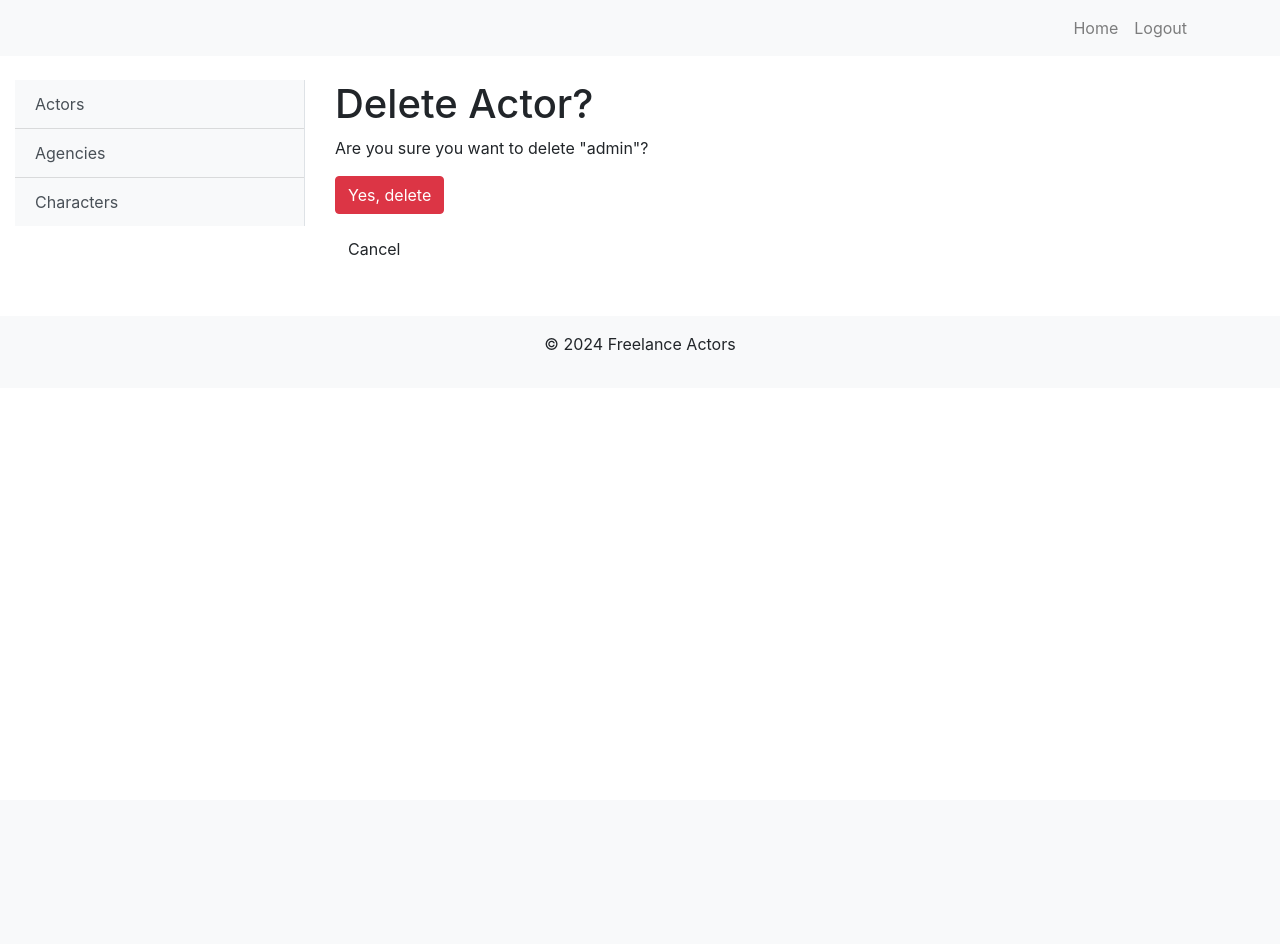
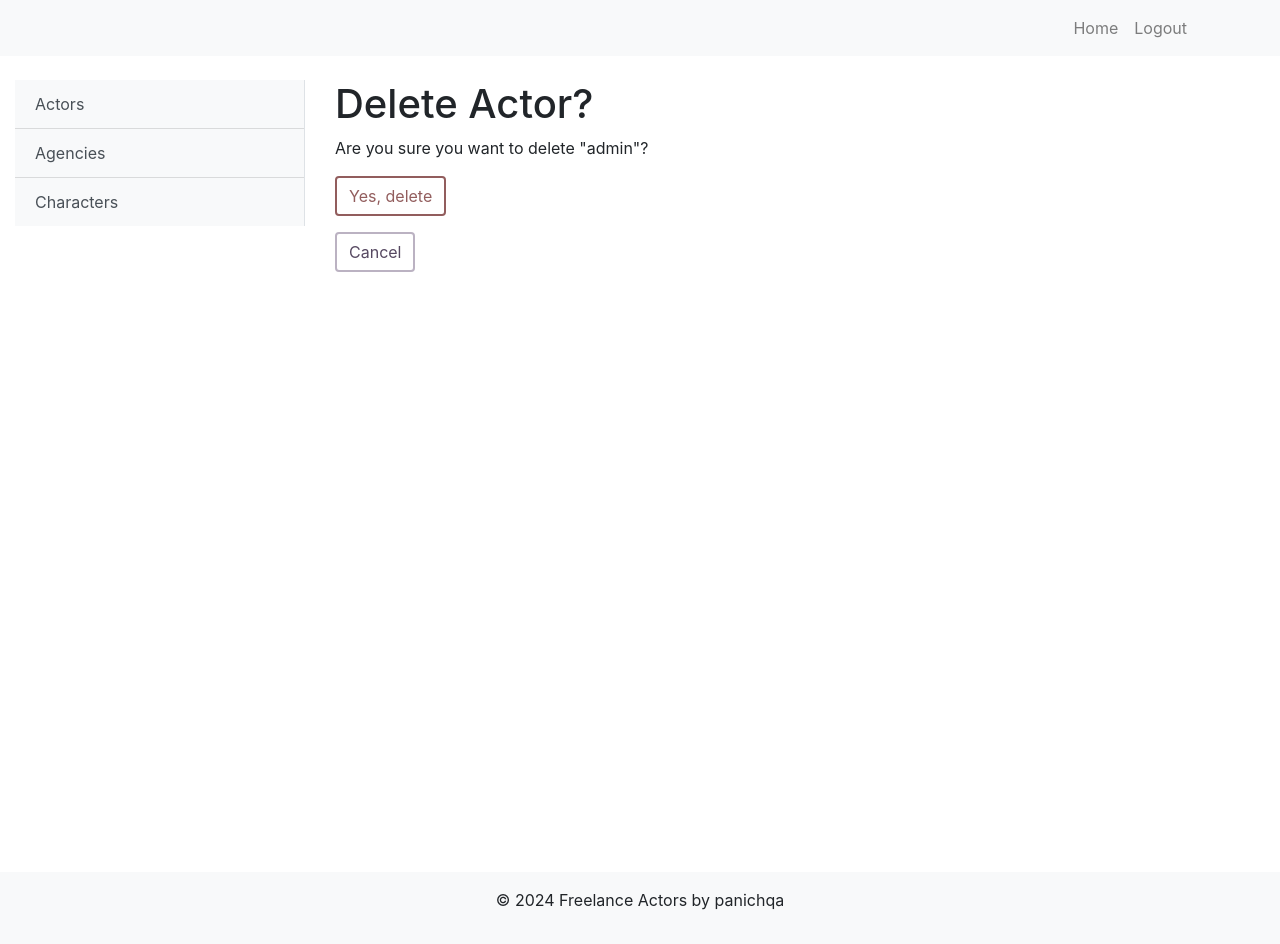
Before and after one commit to panichqa/freelance-actors, a Django app: page /actors/1/delete/ in a window 1280 px wide. Before the commit the page ends 351 px from the top, so only its background shows below. Run offline with Django 5.2, Linux system fonts and the light colour scheme; a user stored in the database is signed in; data comes from the database, SQL or seed files in the repository; parts of the project's set-up code (start-up, migrations or seed data) failed here and were passed over; some libraries are stand-ins or nearby versions.

Commit message:
edit base html

```diff
--- a/templates/base.html
+++ b/templates/base.html
@@ -1,3 +1,4 @@
+{% load static %}
 <!DOCTYPE html>
 <html lang="en">
 <head>
@@ -6,7 +7,29 @@
     <title>{% block title %}Freelance Actors{% endblock %}</title>
     <!-- Bootstrap CSS -->
     <link href="https://stackpath.bootstrapcdn.com/bootstrap/4.5.2/css/bootstrap.min.css" rel="stylesheet">
+    <link rel="stylesheet" type="text/css" href="{% static 'css/styles.css' %}">
     <style>
+        html, body {
+            height: 100%;
+            margin: 0;
+        }
+
+        .container-fluid {
+            min-height: calc(100vh - 56px);
+            display: flex;
+            flex-direction: column;
+        }
+
+        main {
+            flex: 1;
+        }
+
+        .footer {
+            position: relative;
+            bottom: 0;
+            width: 100%;
+        }
+
         a {
             color: #6c757d;
             text-decoration: none;
@@ -40,7 +63,7 @@
 
     <footer class="footer bg-light py-3 mt-5">
         <div class="container text-center">
-            <p>&copy; 2024 Freelance Actors</p>
+            <p>&copy; 2024 Freelance Actors by panichqa</p>
         </div>
     </footer>
 
```
